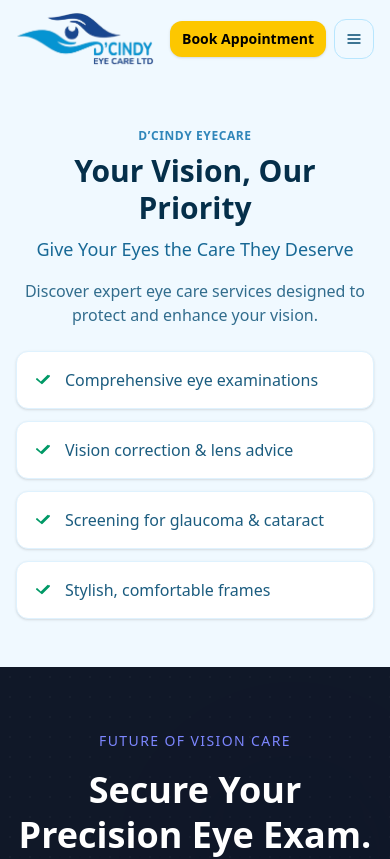
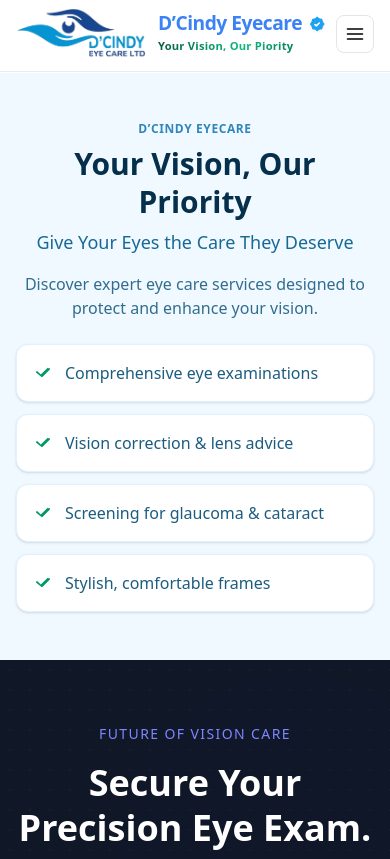
Before and after one commit to Bookofharry/cindyclinc-app, a React app: page / in a window 390 px wide. Shown: the top 859 px of the page. Built offline with nearby package versions, Linux system fonts and the light colour scheme; the HTML template or start-up script is replaced by a standard one.

Commit message:
Fixed Nav Bar

```diff
--- a/package.json
+++ b/package.json
@@ -13,6 +13,7 @@
     "@tailwindcss/vite": "^4.1.16",
     "react": "^19.1.1",
     "react-dom": "^19.1.1",
+    "react-feather": "^2.0.10",
     "react-icons": "^5.5.0",
     "react-router-dom": "^7.9.4",
     "tailwindcss": "^4.1.16"
--- a/src/App.jsx
+++ b/src/App.jsx
@@ -2,7 +2,7 @@
 import { BrowserRouter, Routes, Route, Link } from 'react-router-dom';
 import './App.css'
 import Footer from './Ui/Footer.jsx'
-import Header from './Ui/Header.jsx'
+import Navbar2 from './Ui/Header.jsx'
 import Prepage from './pages/Prepage.jsx';
 import Home from './pages/Home.jsx';
 // import Prepage from './pages/Prepage.jsx'
@@ -16,7 +16,7 @@ function App(){
   return(
     <BrowserRouter>
 
-    <Header  />
+    <Navbar2  />
 
 
     <Routes>
--- a/src/Ui/Header.jsx
+++ b/src/Ui/Header.jsx
@@ -1,142 +1,324 @@
-// src/components/Header.jsx
-import React, { useEffect, useState } from "react";
-import Logo from "../assets/images/Logo.png";
+// NavBar2.jsx
+import { useEffect, useLayoutEffect, useRef, useState } from "react";
+import { Link, useLocation } from "react-router-dom";
+import { Menu, X } from "react-feather";
+import Logo from '../assets/images/Logo.png'
 
-/**
- * Header — solid light-blue, no unwanted transparency on scroll
- */
-export default function Header({ cartCount = 0 }) {
+export default function NavBar2() {
+  const [open, setOpen] = useState(false);
+  const [mobileProgramsOpen, setMobileProgramsOpen] = useState(false);
   const [scrolled, setScrolled] = useState(false);
-  const [open, setOpen] = useState(false);
+  const { pathname } = useLocation();
+  const navWrapRef = useRef(null);
+  const navRef = useRef(null);
 
+  // Close menus on route change
   useEffect(() => {
-    const onScroll = () => setScrolled(window.scrollY > 8);
+    setOpen(false);
+    setMobileProgramsOpen(false);
+  }, [pathname]);
+
+  // Click outside to close (mobile)
+  useEffect(() => {
+    const handler = (e) => {
+      if (!navWrapRef.current) return;
+      if (!navWrapRef.current.contains(e.target)) {
+        setOpen(false);
+        setMobileProgramsOpen(false);
+      }
+    };
+    if (open) document.addEventListener("mousedown", handler);
+    return () => document.removeEventListener("mousedown", handler);
+  }, [open]);
+
+  // Scroll shadow
+  useEffect(() => {
+    const onScroll = () => setScrolled(window.scrollY > 4);
     onScroll();
     window.addEventListener("scroll", onScroll, { passive: true });
     return () => window.removeEventListener("scroll", onScroll);
   }, []);
 
+  // Measure nav height for spacer
+  useLayoutEffect(() => {
+    const setVar = () => {
+      if (!navRef.current) return;
+      const h = navRef.current.getBoundingClientRect().height;
+      document.documentElement.style.setProperty("--nav-h", `${Math.ceil(h)}px`);
+    };
+    setVar();
+    const ro = new ResizeObserver(setVar);
+    if (navRef.current) ro.observe(navRef.current);
+    return () => ro.disconnect();
+  }, []);
+
   return (
-    <header
-      data-scrolled={scrolled ? "true" : "false"}
-      className={[
-        "sticky top-0 z-50 w-full transition-all duration-300",
-        scrolled
-          ? "bg-sky-50/95 supports-[backdrop-filter]:bg-sky-50/90 backdrop-blur-md border-b border-sky-200 shadow-sm"
-          : "bg-sky-50 border-b border-transparent",
-        "dark:bg-white-900/80 dark:supports-[backdrop-filter]:bg-white-900/70 dark:border-white/5",
-      ].join(" ")}
-    >
-      <nav className="mx-auto flex max-w-7xl items-center gap-4 px-4 md:px-6 lg:px-8 py-3">
-        {/* Left: Logo */}
-        <div className="flex min-w-0 flex-1 items-center">
-          <img src={Logo} className="w-[150px] h-auto" alt="D’Cindy Eyecare logo" />
-        </div>
+    <>
+      {/* Spacer pushes content below fixed nav */}
+      <div style={{ height: "calc(var(--nav-h, 72px) + env(safe-area-inset-top, 0px))" }} />
 
-        {/* Center: Desktop Nav */}
-        <div className="hidden lg:flex">
-          <ul className="flex items-center gap-6">
-            {[
-              ["Home", "/"],
-              ["Contact", "/contact"],
-              ["About", "/about"],
-              ["Shop", "/shop"],
-            ].map(([label, href]) => (
-              <li key={label} className="group">
-                <a
-                  href={href}
-                  className="relative inline-flex items-center text-sm font-medium text-black hover:text-black/80 transition-colors"
-                >
-                  {label}
-                  <span className="pointer-events-none absolute inset-x-0 -bottom-1 mx-auto h-0.5 w-0 bg-yellow-400 transition-all duration-300 group-hover:w-full" />
-                </a>
-              </li>
-            ))}
-          </ul>
-        </div>
+      <div className="custom-navbar-root" ref={navWrapRef}>
+        <style>{`
+          :root { --nav-h: 72px; }
 
-        {/* Right: Actions */}
-        <div className="ms-auto flex items-center gap-2">
-          <a
-            href="/signin"
-            className="inline-flex items-center gap-2 rounded-xl bg-yellow-400 px-3 py-2 text-sm font-semibold text-black shadow-sm hover:bg-yellow-500 focus:outline-none focus:ring-2 focus:ring-indigo-500"
-          >
-            Book Appointment
-          </a>
+          .custom-navbar-root {
+            position: fixed;
+            top: 0; left: 0; right: 0;
+            z-index: 1000;
+          }
+
+          nav.custom {
+            background: rgba(255, 255, 255, 0.84);
+            -webkit-backdrop-filter: blur(10px);
+            backdrop-filter: blur(10px);
+            border-bottom: 1px solid rgba(0, 0, 0, 0.08);
+            padding: calc(0.5rem + env(safe-area-inset-top, 0px)) 2rem 0.75rem 2rem;
+            display: flex; justify-content: space-between; align-items: center;
+            transition: box-shadow 0.25s ease, border-color 0.25s ease, background 0.25s ease;
+          }
+          nav.custom.scrolled {
+            box-shadow: 0 6px 18px -10px rgba(0,0,0,0.25);
+            border-bottom-color: rgba(0,0,0,0.12);
+            background: rgba(255, 255, 255, 0.9);
+          }
+
+          @media (max-width: 768px) {
+            nav.custom { padding: calc(0.5rem + env(safe-area-inset-top, 0px)) 1rem 0.75rem 1rem; }
+          }
+
+          .logo-container { display: flex; align-items: center; gap: 0.75rem; text-decoration: none; }
+          .logo-text {
+            font-size: 1.2rem; font-weight: 800;
+            background: linear-gradient(90deg, #3b82f6 0%, #3b82f6 50%, #3b82f6 100%);
+            -webkit-background-clip: text; background-clip: text; color: transparent;
+            letter-spacing: -0.025em; line-height: 1;
+          }
+          .logo-sub {
+            display: block; font-size: 0.7rem; font-weight: 700;
+            background: linear-gradient(90deg, #065f46, #10b981, #065f46);
+            -webkit-background-clip: text; background-clip: text; color: transparent;
+            letter-spacing: .02em; margin-top: 2px;
+          }
+
+          /* verification badge (scalloped like twitter/x) */
+          .verify-badge {
+            display: inline-flex;
+            align-items: center;
+            justify-content: center;
+            margin-left: .35rem;
+            vertical-align: middle;
+            transform: translateY(-1px);
+            border-radius: 999px;
+            line-height: 0;
+            box-shadow: 0 0 0 2px rgba(255,255,255,.85);
+          }
+          .verify-badge svg {
+            width: 18px; height: 18px;
+            filter: drop-shadow(0 1px 1px rgba(0,0,0,.08));
+          }
+          .verify-badge:hover { box-shadow: 0 0 0 2px rgba(59,130,246,.25); }
+
+          .nav-links { display: flex; gap: 1.5rem; align-items: center; }
+
+          .nav-link {
+            position: relative; font-weight: 600; color: #1f2937; padding: 0.5rem 0; text-decoration: none; transition: all .2s ease;
+          }
+          .nav-link:hover { color: #2c23e7ff; }
+          .nav-link::after {
+            content:''; position:absolute; bottom:0; left:0; width:0; height:2px;
+            background: linear-gradient(90deg, #2822d3ff 0%, #2c23e7ff 100%);
+            transition: width .3s ease;
+          }
+          .nav-link:hover::after, .nav-link[aria-current="page"]::after { width:100%; }
+
+          .cta-button {
+            background: linear-gradient(90deg, #2c23e7ff 0%, #2921d0ff 100%);
+            color:#fff; padding: .5rem 1.5rem; border-radius: .5rem; font-weight: 600;
+            transition: all .2s ease; border: none; cursor: pointer; text-decoration: none; white-space: nowrap;
+            box-shadow: 0 4px 6px -1px rgba(124,58,237,.2);
+          }
+          .cta-button:hover { transform: translateY(-1px); box-shadow: 0 10px 15px -3px rgba(124,58,237,.3); }
+
+          .mobile-menu-button { display: none; background: none; border: 1px solid rgba(0,0,0,0.1); border-radius: .5rem; cursor: pointer; padding: .5rem; line-height: 0; }
+          @media (max-width: 768px) { .nav-links { display: none; } .mobile-menu-button { display: block; } }
+
+          /* Desktop dropdown */
+          .dropdown { position: relative; }
+          .dropdown-btn { display: inline-flex; align-items: center; gap: .35rem; cursor: default; }
+          .dropdown-menu {
+            display: none; position: absolute; top: calc(100% + 10px); left: 0;
+            min-width: 260px; background: #fff; border: 1px solid rgba(0,0,0,0.08);
+            border-radius: .75rem; padding: .5rem; box-shadow: 0 12px 28px rgba(2,8,20,.12);
+          }
+          .dropdown:hover .dropdown-menu,
+          .dropdown:focus-within .dropdown-menu { display: block; }
+          .dropdown-item {
+            display:flex; align-items:center; gap:.6rem; padding:.55rem .65rem; border-radius:.5rem; text-decoration:none; color:#111827; font-weight: 500;
+          }
+          .dropdown-item:hover { background: rgba(44,35,231,.06); color:#2c23e7ff; }
+
+          /* Mobile menu (fixed) */
+          .mobile-menu {
+            display: none; flex-direction: column; gap: 1rem; padding: 1rem; background: #fff;
+            border-radius: .5rem; box-shadow: 0 10px 15px -3px rgba(0,0,0,.1);
+            position: fixed; top: calc(var(--nav-h,72px) + 8px); right: 2rem; width: min(340px, 88vw);
+            z-index: 1001; border: 1px solid rgba(0,0,0,.06);
+          }
+          .mobile-menu.open { display: flex; }
+          @media (max-width: 768px) { .mobile-menu { right: 1rem; } }
+
+          .mobile-group { display: flex; flex-direction: column; gap: .5rem; }
+          .mobile-accordion-btn {
+            display:flex; justify-content:space-between; align-items:center;
+            padding:.6rem .75rem; border-radius:.5rem; border:1px solid rgba(0,0,0,.08);
+            background:#f9fafb; font-weight:600; color:#1f2937;
+          }
+          .mobile-submenu { display: grid; gap: .4rem; padding:.6rem .25rem 0 .25rem; }
+          .mobile-submenu a { padding:.45rem .5rem; border-radius:.4rem; text-decoration:none; color:#111827; }
+          .mobile-submenu a:hover { background: rgba(44,35,231,.06); color:#2c23e7ff; }
+
+          .mobile-cta-button { width: 100%; text-align: center; }
+        `}</style>
+
+        <nav
+          className={`custom ${scrolled ? "scrolled" : ""}`}
+          ref={navRef}
+          role="navigation"
+          aria-label="Primary"
+        >
+          {/* Brand */}
+          <Link to="/" className="logo-container" aria-label="Tech Minds Academy Home">
+            <img src={Logo} width={130} height={64} alt="Tech Minds Academy logo" />
+            <span>
+              <span className="logo-text">
+                D’Cindy Eyecare
+                {/* scalloped verification badge */}
+                <span className="verify-badge" role="img" aria-label="Verified account" title="Verified">
+                  <svg viewBox="0 0 24 24" xmlns="http://www.w3.org/2000/svg" aria-hidden="true">
+                    {/* scalloped blob */}
+                    <path
+                      fill="#1DA1F2"
+                      d="M22 12c0 .9-.7 1.6-1.6 1.8.2.9-.2 1.8-1 2.3.3.8.1 1.8-.6 2.4-.7.6-1.6.8-2.4.6-.5.8-1.4 1.2-2.3 1-.2.9-.9 1.6-1.8 1.6s-1.6-.7-1.8-1.6c-.9.2-1.8-.2-2.3-1-.8.3-1.8.1-2.4-.6-.6-.7-.8-1.6-.6-2.4-.8-.5-1.2-1.4-1-2.3-.9-.2-1.6-.9-1.6-1.8s.7-1.6 1.6-1.8c-.2-.9.2-1.8 1-2.3-.3-.8-.1-1.8.6-2.4.7-.6 1.6-.8 2.4-.6.5-.8 1.4-1.2 2.3-1 .2-.9.9-1.6 1.8-1.6s1.6.7 1.8 1.6c.9-.2 1.8.2 2.3 1 .8-.3 1.8-.1 2.4.6.6.7.8 1.6.6 2.4.8.5 1.2 1.4 1 2.3.9.2 1.6.9 1.6 1.8z"
+                    />
+                    {/* check */}
+                    <path
+                      d="M9.2 12.7l1.9 1.9 3.9-3.9"
+                      fill="none"
+                      stroke="#fff"
+                      strokeWidth="2.2"
+                      strokeLinecap="round"
+                      strokeLinejoin="round"
+                    />
+                  </svg>
+                </span>
+              </span>
+              <span className="logo-sub">Your Vision, Our Piority</span>
+            </span>
+          </Link>
+
+          {/* Desktop links + Programs dropdown */}
+          <div className="nav-links" aria-label="Main">
+            <NavLinkExact to="/">Home</NavLinkExact>
+            <NavLinkPrefix to="/facilities">About</NavLinkPrefix>
+
+            {/* Programs (dropdown) */}
+            <div className="dropdown">
+              <span className="nav-link dropdown-btn" tabIndex={0} aria-haspopup="true" aria-expanded="false">
+                Shop ▾
+              </span>
+              <div className="dropdown-menu" role="menu" aria-label="Programs">
+                <Link to="/programs/software-engineering/web-development" className="dropdown-item" role="menuitem">
+                  Web Development
+                </Link>
+                <Link to="/programs/software-engineering/app-development" className="dropdown-item" role="menuitem">
+                  App Development
+                </Link>
+                <Link to="/programs/data-science" className="dropdown-item" role="menuitem">
+                  Data Science
+                </Link>
+                <Link to="/programs/cloud-computing" className="dropdown-item" role="menuitem">
+                  Cloud Computing
+                </Link>
+                <Link to="/programs/digital-marketing" className="dropdown-item" role="menuitem">
+                  Digital Marketing
+                </Link>
+                <Link to="/programs/coding-for-kids-engineering" className="dropdown-item" role="menuitem">
+                  Coding for Kids Engineering
+                </Link>
+              </div>
+            </div>
+
+            <NavLinkPrefix to="/contact">Services</NavLinkPrefix>
+            <Link to="/application" className="cta-button">Book An Apppointment</Link>
+          </div>
 
           {/* Mobile toggle */}
           <button
-            type="button"
+            className="mobile-menu-button"
+            aria-label={open ? "Close menu" : "Open menu"}
+            aria-expanded={open}
             onClick={() => setOpen((v) => !v)}
-            className="inline-flex h-10 w-10 items-center justify-center rounded-xl border border-sky-200 text-sky-900 hover:bg-sky-100 focus:outline-none focus:ring-2 focus:ring-indigo-500 lg:hidden dark:text-white dark:border-neutral-700 dark:hover:bg-neutral-800"
-            aria-expanded={open}
-            aria-controls="mobile-nav"
-            aria-label="Toggle navigation"
           >
-            {open ? (
-              <svg
-                className="size-4"
-                xmlns="http://www.w3.org/2000/svg"
-                viewBox="0 0 24 24"
-                fill="none"
-                stroke="currentColor"
-                strokeWidth="2"
-                strokeLinecap="round"
-                strokeLinejoin="round"
+            {open ? <X size={20} /> : <Menu size={20} />}
+          </button>
+
+          {/* Mobile menu with Programs accordion */}
+          <div className={`mobile-menu ${open ? "open" : ""}`}>
+            <NavLinkExact to="/">Home</NavLinkExact>
+            <NavLinkPrefix to="/facilities">About</NavLinkPrefix>
+
+            <div className="mobile-group">
+              <button
+                type="button"
+                className="mobile-accordion-btn"
+                onClick={() => setMobileProgramsOpen((v) => !v)}
+                aria-expanded={mobileProgramsOpen}
+                aria-controls="mobile-programs"
               >
-                <path d="M18 6 6 18" />
-                <path d="m6 6 12 12" />
-              </svg>
-            ) : (
-              <svg
-                className="size-4"
-                xmlns="http://www.w3.org/2000/svg"
-                viewBox="0 0 24 24"
-                fill="none"
-                stroke="currentColor"
-                strokeWidth="2"
-                strokeLinecap="round"
-                strokeLinejoin="round"
-              >
-                <line x1="3" x2="21" y1="6" y2="6" />
-                <line x1="3" x2="21" y1="12" y2="12" />
-                <line x1="3" x2="21" y1="18" y2="18" />
-              </svg>
-            )}
-          </button>
-        </div>
-      </nav>
+                Shop
+                <span>{mobileProgramsOpen ? "▴" : "▾"}</span>
+              </button>
+              {mobileProgramsOpen && (
+                <div id="mobile-programs" className="mobile-submenu">
+                  <Link to="/programs/software-engineering/web-development">Web Development</Link>
+                  <Link to="/programs/software-engineering/app-development">App Development</Link>
+                  <Link to="/programs/data-science">Data Science</Link>
+                  <Link to="/programs/cloud-computing">Cloud Computing</Link>
+                  <Link to="/programs/digital-marketing">Digital Marketing</Link>
+                  <Link to="/programs/coding-for-kids-engineering">Coding for Kids Engineering</Link>
+                  <Link to="/programs">View all Programs →</Link>
+                </div>
+              )}
+            </div>
 
-      {/* Mobile Menu */}
-      <div
-        id="mobile-nav"
-        className={[
-          "lg:hidden overflow-hidden transition-[max-height] duration-300",
-          open ? "max-h-96" : "max-h-0",
-        ].join(" ")}
-      >
-        <div className="mx-auto max-w-7xl px-4 md:px-6 lg:px-8 pb-4">
-          <ul className="divide-y divide-sky-200 rounded-2xl border border-sky-200 bg-sky-50 dark:bg-blue-900/80 dark:divide-white/5 dark:border-white/5">
-            {[
-              ["Home", "/"],
-              ["Contact", "/contact"],
-              ["About", "/about"],
-              ["Shop", "/shop"],
-            ].map(([label, href]) => (
-              <li key={label}>
-                <a
-                  href={href}
-                  className="flex items-center justify-between px-4 py-3 text-sm font-medium text-black hover:bg-white/70 dark:text-black dark:hover:bg-white/10"
-                  onClick={() => setOpen(false)}
-                >
-                  {label}
-                  <span aria-hidden="true">›</span>
-                </a>
-              </li>
-            ))}
-          </ul>
-        </div>
+            <NavLinkPrefix to="/contact">Services</NavLinkPrefix>
+            <Link to="/application" className="cta-button mobile-cta-button">Apply Now</Link>
+          </div>
+        </nav>
       </div>
-    </header>
+    </>
   );
 }
+
+/* -------- Helpers for aria-current handling -------- */
+function useAriaCurrent(to, mode) {
+  const { pathname } = useLocation();
+  if (mode === "exact") return pathname === to ? "page" : undefined;
+  return pathname.startsWith(to) ? "page" : undefined;
+}
+function NavLinkExact({ to, children }) {
+  const aria = useAriaCurrent(to, "exact");
+  return (
+    <Link to={to} className="nav-link" aria-current={aria}>
+      {children}
+    </Link>
+  );
+}
+function NavLinkPrefix({ to, children }) {
+  const aria = useAriaCurrent(to, "prefix");
+  return (
+    <Link to={to} className="nav-link" aria-current={aria}>
+      {children}
+    </Link>
+  );
+}
```
Also changed, not shown: 1 other file (tests, documents, lock files or other folders).
